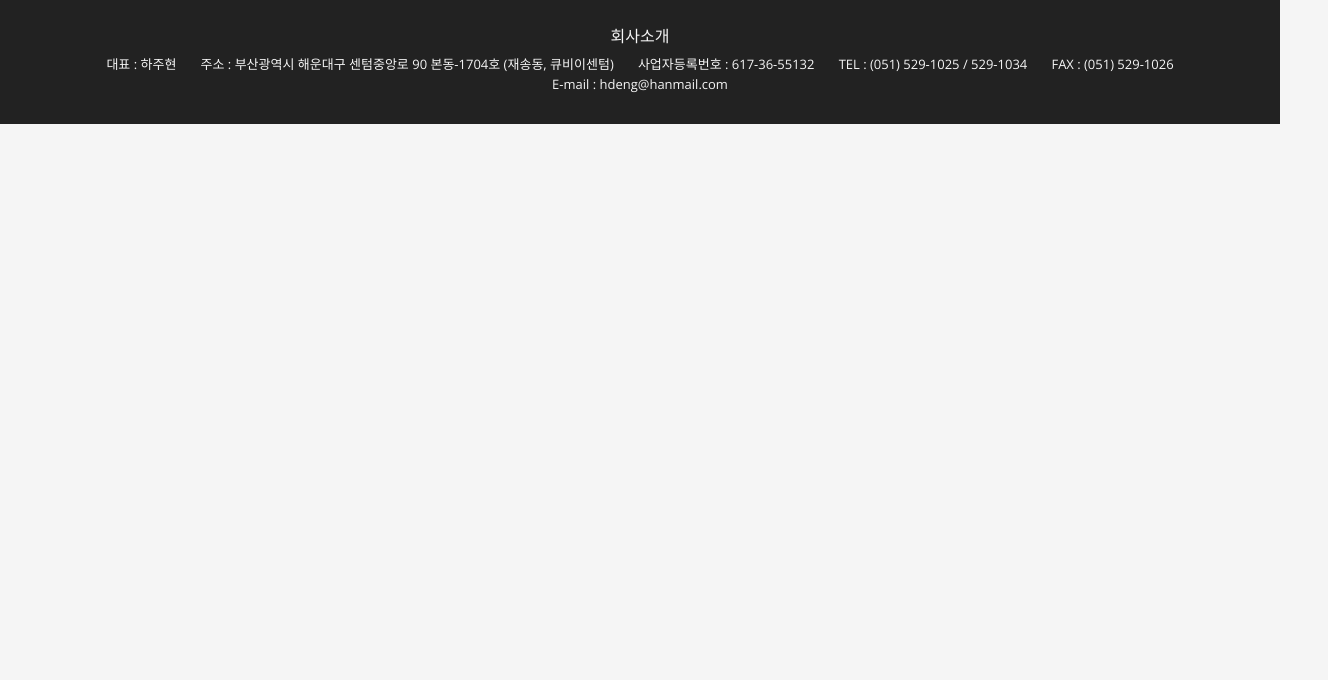
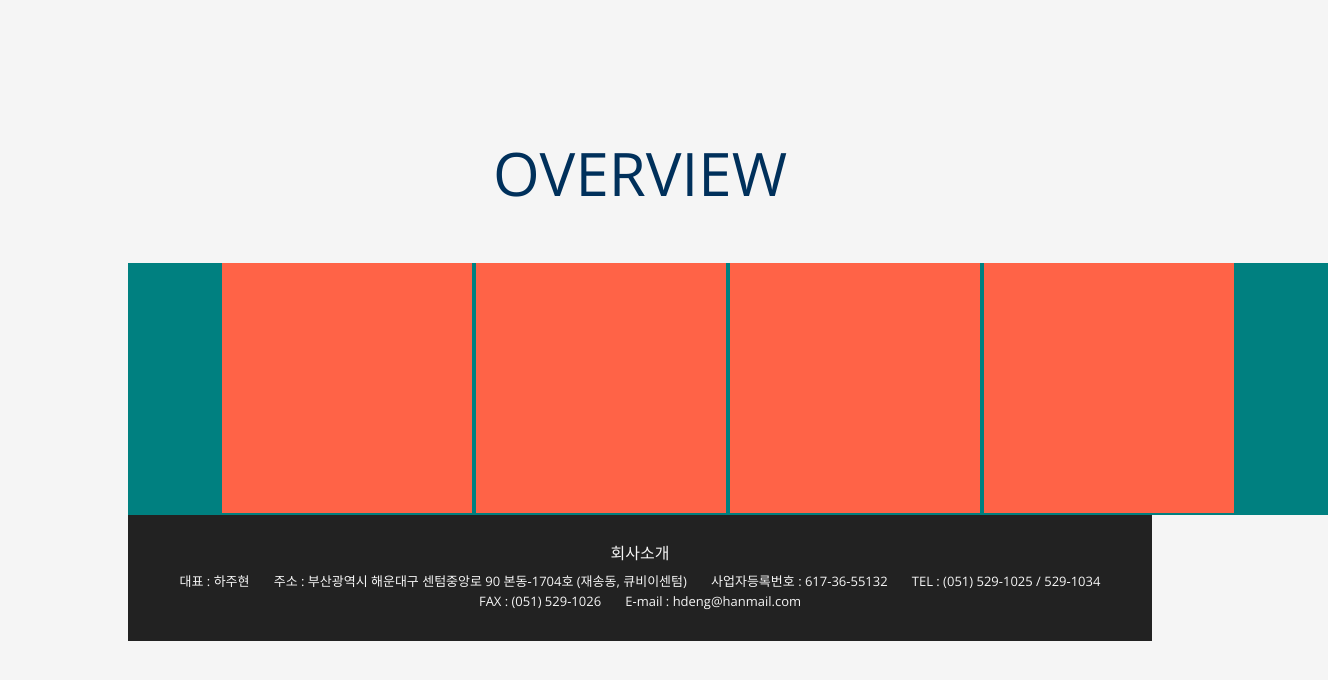
Before and after one commit to dev-junseo/hyundai_E-T, a plain HTML site: page html/project.html in a window 1280 px wide. Shown: the part 154-834 px from the top of the page, 1328 px wide, since content can reach past the window. Before the commit the page ends 800 px from the top, so only its background shows below. Drawn offline with nearby package versions, Linux system fonts and the light colour scheme.

Commit message:
create project page

```diff
--- a/css/screens/project.css
+++ b/css/screens/project.css
@@ -0,0 +1,11 @@
+.project-list {
+    width: 1200px;
+    background-color: teal;
+    text-align: center;
+}
+.project-list__detail {
+    background-color: tomato;
+    width: 250px;
+    height: 250px;
+    display: inline-block;
+}
--- a/html/project.html
+++ b/html/project.html
@@ -56,6 +56,20 @@
         </div>
     </div>
 
+    <div class="container">
+        <div class="container__area">
+            <div class="sub-title">
+                <span>OVERVIEW</span>
+            </div>
+            <div class="title-area__project">
+                <div class="project-list">
+                    <div class="project-list__detail"></div>
+                    <div class="project-list__detail"></div>
+                    <div class="project-list__detail"></div>
+                    <div class="project-list__detail"></div>
+                </div>
+            </div>
+
     <footer>
         <div class="foot-link">
             <a href="/html/overview.html">
```
